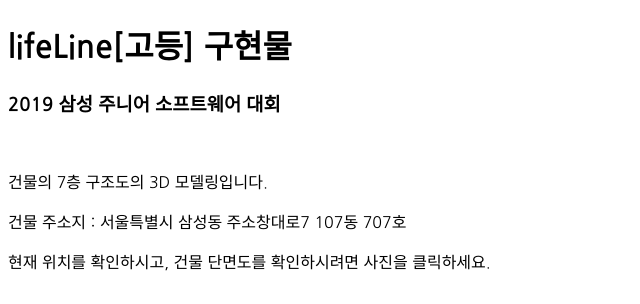
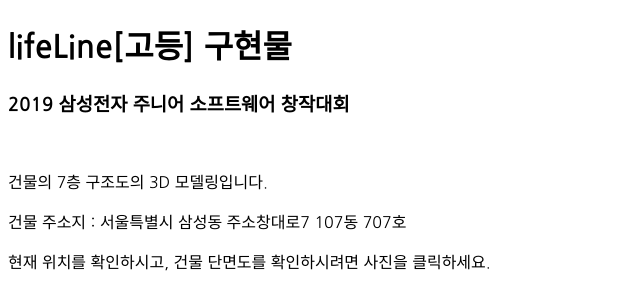
Before and after one commit to jaewoo4200/lifeLine, a Django app: page / in a window 1280 px wide. Shown: the top 304 px of the page, without its empty margins (0-640 px from the left). Run offline with Django 3.2, Linux system fonts and the light colour scheme.

Commit message:
HTML edit

```diff
--- a/rescue/templates/show/evacuation_plan.html
+++ b/rescue/templates/show/evacuation_plan.html
@@ -15,7 +15,7 @@
 
 <body>
     <h1 style="font-family: 'Nanum Gothic';"> lifeLine[고등] 구현물 </h1>
-    <h3 style="font-family: 'Nanum Gothic';"> 2019 삼성 주니어 소프트웨어 대회 </h3>
+    <h3 style="font-family: 'Nanum Gothic';"> 2019 삼성전자 주니어 소프트웨어 창작대회 </h3>
     <p style="font-family: 'Nanum Gothic';"> 화재가 감지되었습니다. 현재 위치 확인 후, 아래 대피도에 따라 신속하게 대피해주시기 바랍니다. </p>
     <img src="https://i.ibb.co/XZP4fKs/image.gif" alt="Evacuation" width="850" height="522" data-load="full" style="border:7px solid #383b4c;background-color:white">
     <h3 style="font-family: 'Nanum Gothic';"> 건물에 설치된 카메라의 실시간 영상입니다. </h3>
--- a/rescue/templates/show/index.html
+++ b/rescue/templates/show/index.html
@@ -15,7 +15,7 @@
 
 <body>
     <h1 style="font-family: 'Nanum Gothic';">lifeLine[고등] 구현물</h1>
-    <h3 style="font-family: 'Nanum Gothic';"> 2019 삼성 주니어 소프트웨어 대회 </h3>
+    <h3 style="font-family: 'Nanum Gothic';"> 2019 삼성전자 주니어 소프트웨어 창작대회 </h3>
     <!-- <img src="lifeLine.jpg" width="1080" height="608" alt="building" title="lifeLine1"> -->
     <br>
     <p style="font-family: 'Nanum Gothic';"> 건물의 7층 구조도의 3D 모델링입니다. </p>
--- a/rescue/templates/show/structural_drawing.html
+++ b/rescue/templates/show/structural_drawing.html
@@ -15,7 +15,7 @@
 
 <body>
     <h1 style="font-family: 'Nanum Gothic';"> lifeLine[고등] 구현물 </h1>
-    <h3 style="font-family: 'Nanum Gothic';"> 2019 삼성 주니어 소프트웨어 대회 </h3>
+    <h3 style="font-family: 'Nanum Gothic';"> 2019 삼성전자 주니어 소프트웨어 창작대회 </h3>
     <p style="font-family: 'Nanum Gothic';"> 7층의 구조도입니다. 현재 위치는 빨간 점으로 표시되어 있습니다. </p>
     <p style="font-family: 'Nanum Gothic';"> 실시간 영상은 웹사이트 아래 부분에서 확인 가능합니다. </p>
     <p style="font-family: 'Nanum Gothic';">  </p>
```
